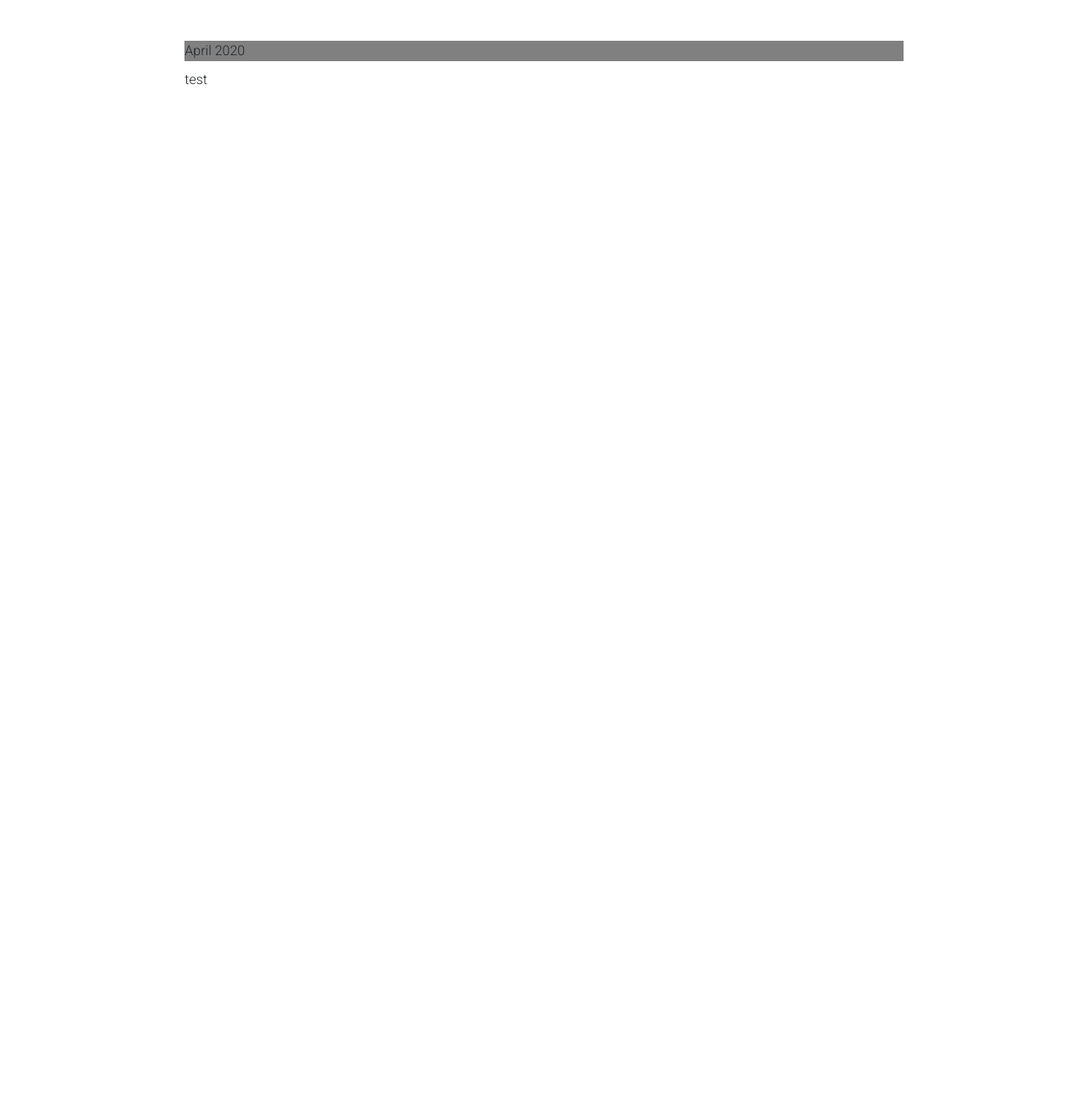
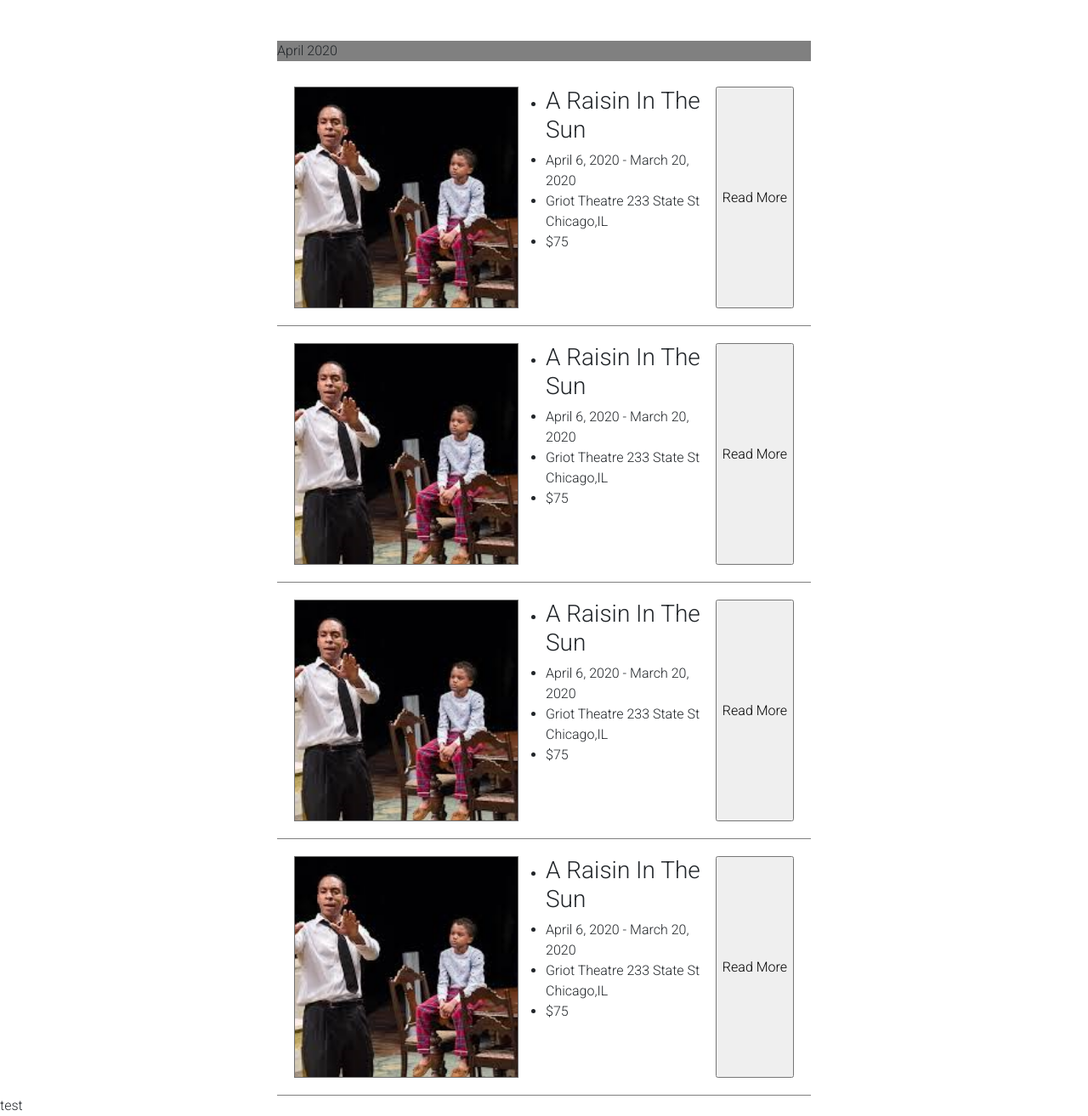
Before and after one commit to dshinnn/theater_mcokup, a plain HTML site: page index.html in a window 1280 px wide. Shown: the part 398-1712 px from the top of the page at 85% size. Before the commit the page ends 800 px from the top, so only its background shows below. Drawn offline with nearby package versions, Linux system fonts and the light colour scheme.

Commit message:
added featured content

```diff
--- a/css/main.css
+++ b/css/main.css
@@ -47,3 +47,9 @@ nav li {
     margin-top: 50px;
     margin-bottom: 10px;
 }
+
+.feature_item{
+    display: flex;
+    border-bottom: 1px solid grey;
+    padding: 20px;
+}
--- a/index.html
+++ b/index.html
@@ -33,15 +33,69 @@
         <img src="images/theater-image-background.png" alt="">
     </div>
     <div class="row">
-        <div class="col-md-8 offset-md-2">
+        <div class="col-md-6 offset-md-3">
             <p id="date">April 2020</p>
         </div>
     </div>
 
     <div class="row">
-        <div class="col-md-8 offset-md-2">
-            test
+        <div class="col-md-6 offset-md-3">
+            <div class="feature_item">
+                <img src="images/a-raisin-in-the-sun-theater-1.png" alt="A Raisin In The Sun"></img>
+                <ul>
+                    <li><h3>A Raisin In The Sun</h3></li>
+                    <li>April 6, 2020 - March 20, 2020</li>
+                    <li>Griot Theatre 233 State St Chicago,IL</li>
+                    <li>$75</li>
+                </ul>
+                <input type="submit" value="Read More">
+            </div>
+        </div>
+    </div>
+    <div class="row">
+        <div class="col-md-6 offset-md-3">
+            <div class="feature_item">
+                <img src="images/a-raisin-in-the-sun-theater-1.png" alt="A Raisin In The Sun"></img>
+                <ul>
+                    <li><h3>A Raisin In The Sun</h3></li>
+                    <li>April 6, 2020 - March 20, 2020</li>
+                    <li>Griot Theatre 233 State St Chicago,IL</li>
+                    <li>$75</li>
+                </ul>
+                <input type="submit" value="Read More">
+            </div>
+        </div>
+    </div>
+    <div class="row">
+        <div class="col-md-6 offset-md-3">
+            <div class="feature_item">
+                <img src="images/a-raisin-in-the-sun-theater-1.png" alt="A Raisin In The Sun"></img>
+                <ul>
+                    <li><h3>A Raisin In The Sun</h3></li>
+                    <li>April 6, 2020 - March 20, 2020</li>
+                    <li>Griot Theatre 233 State St Chicago,IL</li>
+                    <li>$75</li>
+                </ul>
+                <input type="submit" value="Read More">
+            </div>
+        </div>
+    </div>
+    <div class="row">
+        <div class="col-md-6 offset-md-3">
+            <div class="feature_item">
+                <img src="images/a-raisin-in-the-sun-theater-1.png" alt="A Raisin In The Sun"></img>
+                <ul>
+                    <li><h3>A Raisin In The Sun</h3></li>
+                    <li>April 6, 2020 - March 20, 2020</li>
+                    <li>Griot Theatre 233 State St Chicago,IL</li>
+                    <li>$75</li>
+                </ul>
+                <input type="submit" value="Read More">
+            </div>
         </div>
     </div>
 </body>
+<footer>
+    test
+</footer>
 </html>
```
